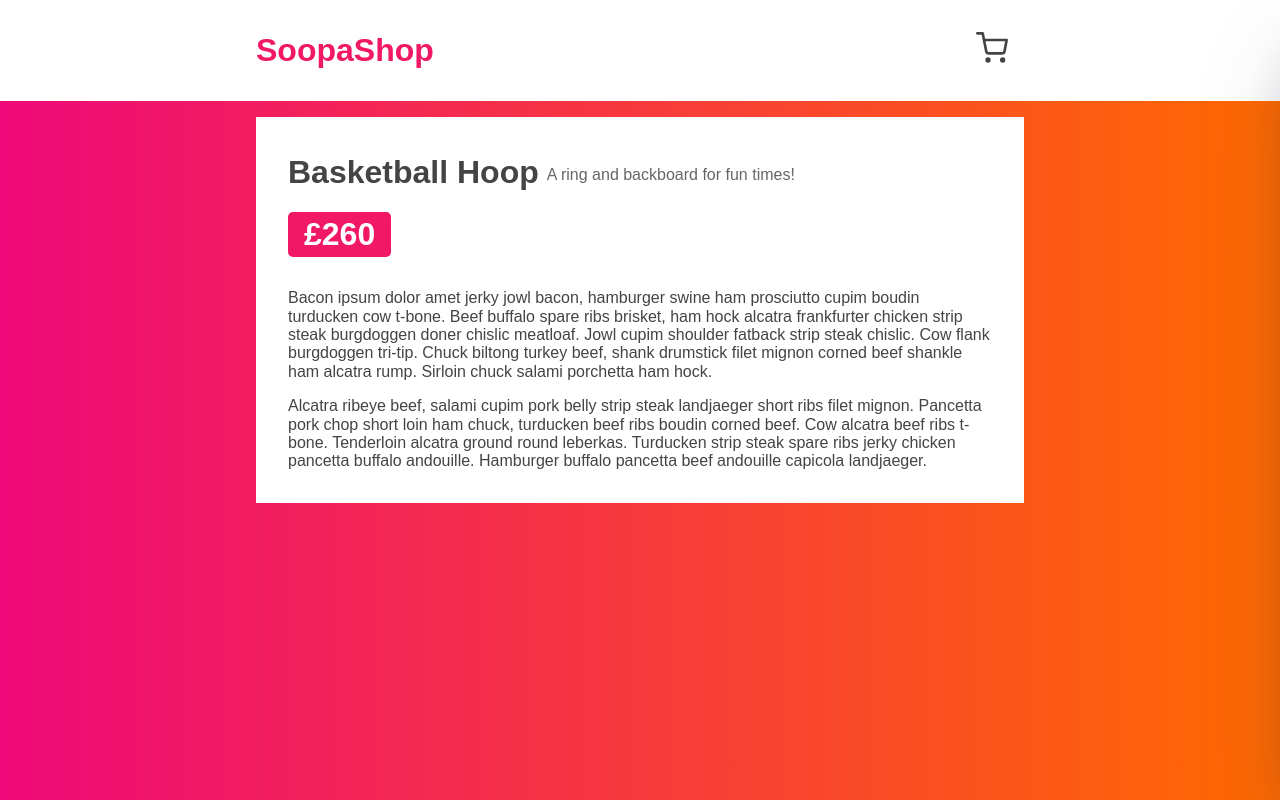
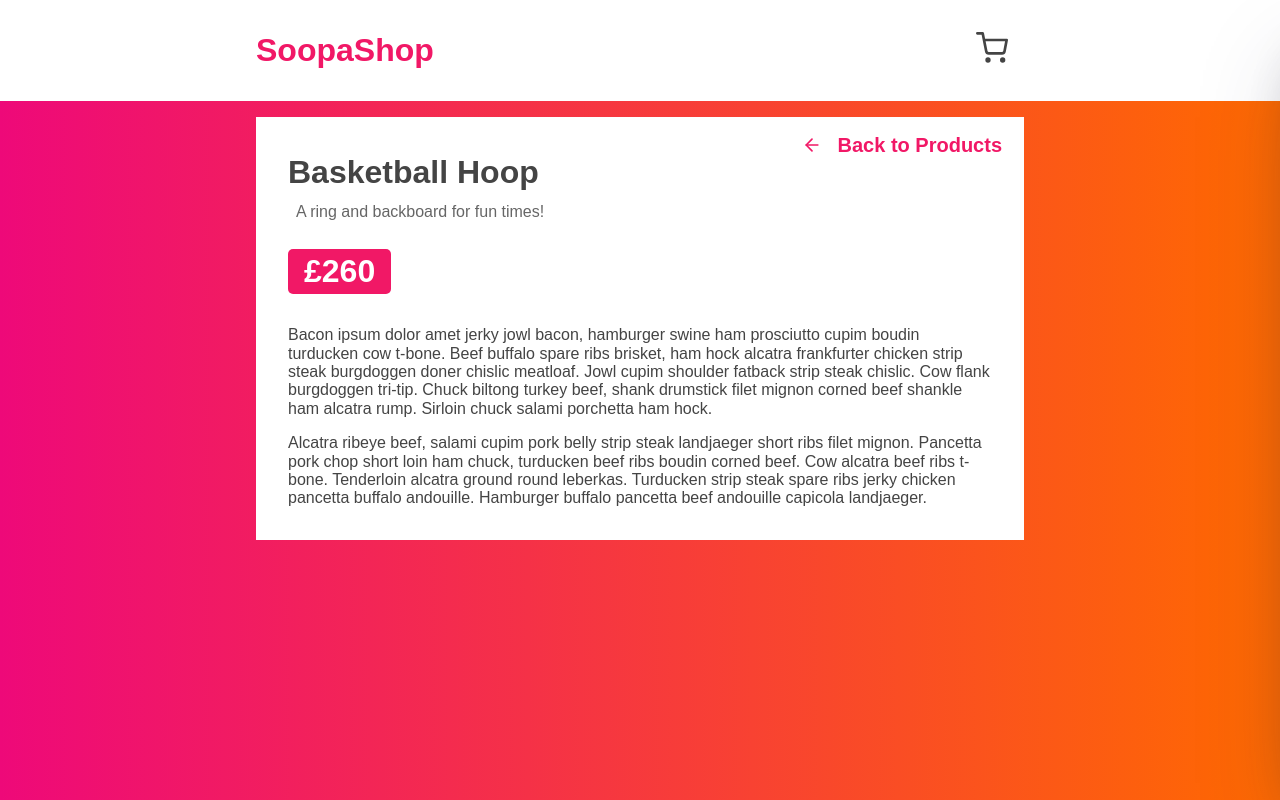
Before and after one commit to agomesd/jamstack-ecom, a Next.js app: page /products/basketball-hoop in a window 1280 px wide. Built offline with nearby package versions, Linux system fonts and the light colour scheme.

Commit message:
Add back to index button

```diff
--- a/components/styled/Page.js
+++ b/components/styled/Page.js
@@ -1,6 +1,7 @@
 import styled from 'styled-components';
 
 const Page = styled.div`
+  position: relative;
   background: #fff;
   padding: 1rem 2rem;
   margin: 1rem 0;
--- a/pages/products/[product].js
+++ b/pages/products/[product].js
@@ -3,17 +3,21 @@ import fs from "fs";
 import matter from "gray-matter";
 import marked from "marked";
 import styled from "styled-components";
+import { useRouter } from 'next/router';
+import { FiArrowLeft } from 'react-icons/fi';
 import Page from "../../components/styled/Page";
 
 const Title = styled.div`
   display: flex;
-  align-items: flex-end;
+  flex-direction: column;
 `;
 
 const Subtitle = styled.p`
+  margin-top: 0;
   padding: 0.75rem 0.5rem;
   color: #666;
 `;
+
 const Price = styled.span`
   font-size: 2rem;
   background: #f11866;
@@ -25,14 +29,35 @@ const Price = styled.span`
   margin-bottom: 1rem;
 `;
 
+const BackButton = styled.button`
+  position: absolute;
+  top: 1rem;
+  right: 1rem;
+  display: flex;
+  justify-content: center;
+  align-items: center;
+  background-color: transparent;
+  border: none;
+  color: #f11866;
+  font-size: 1.25rem;
+  font-weight: 800;
+  cursor: pointer;
+`
+
 const Product = ({ product: { data, content }}) => {
   const html = marked(content);
+  const router = useRouter();
+
+  const handleClick = () => {
+    router.push('/');
+  }
 
   return (
     <Page>
+      <BackButton onClick={handleClick}><FiArrowLeft style={{ marginRight: '1rem' }}/> Back to Products</BackButton>
       <NextSeo title='Product' description={`Product description page.`} />
       <Title>
-        <h1>{data.name}</h1>
+        <h1 style={{ marginBottom: '0' }}>{data.name}</h1>
         <Subtitle>{data.description}</Subtitle>
       </Title>
       <Price>£{data.price / 100}</Price>
```
